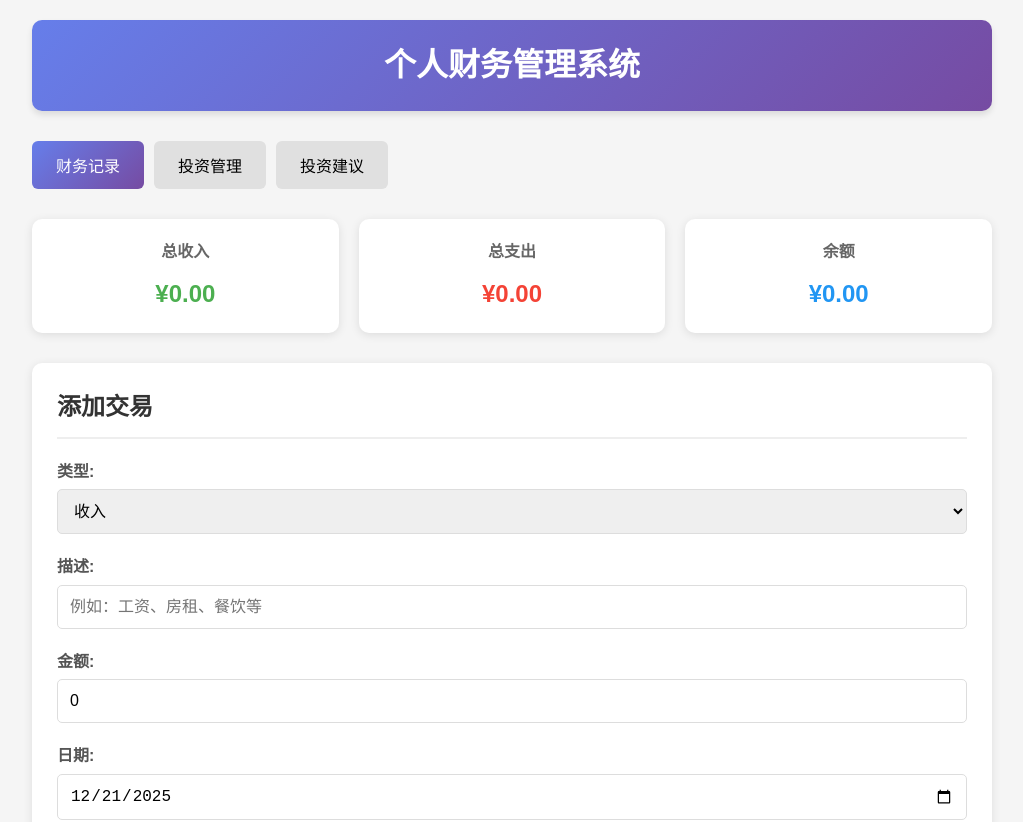
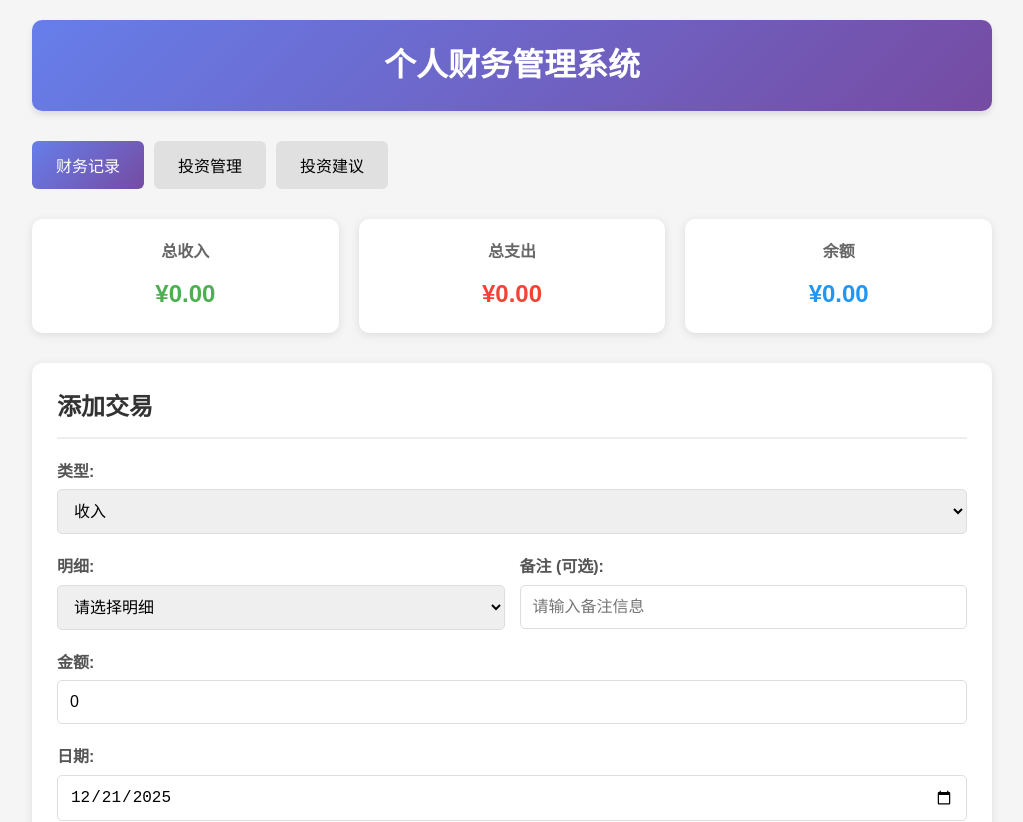
Before and after one commit to hetan697/Financial-Planning, a Vue app: page / in a window 1280 px wide. Shown: the top 822 px of the page, without its empty margins (128-1151 px from the left). Built offline with nearby package versions, Linux system fonts and the light colour scheme.

Commit message:
改进交易记录功能：添加预设选项和备注字段，优化紧急备用金逻辑相关代码

```diff
--- a/src/App.vue
+++ b/src/App.vue
@@ -151,6 +151,7 @@ export default {
       newTransaction: {
         type: 'income',
         description: '',
+        notes: '',
         amount: 0,
         date: new Date().toISOString().substr(0, 10)
       },
@@ -225,8 +226,8 @@ export default {
       this.newTransaction[field] = value;
     },
     addTransaction() {
-      if (!this.newTransaction.description.trim() || this.newTransaction.amount <= 0) {
-        alert('请填写有效的描述和金额');
+      if (!this.newTransaction.description || this.newTransaction.amount <= 0) {
+        alert('请选择有效的明细和金额');
         return;
       }
 
@@ -246,6 +247,7 @@ export default {
           id: Date.now(), // 简单ID生成方式
           type: this.newTransaction.type,
           description: this.newTransaction.description,
+          notes: this.newTransaction.notes,
           amount: parseFloat(this.newTransaction.amount),
           date: this.newTransaction.date
         };
@@ -254,6 +256,7 @@ export default {
 
         // 重置表单
         this.newTransaction.description = '';
+        this.newTransaction.notes = '';
         this.newTransaction.amount = 0;
         this.newTransaction.date = new Date().toISOString().substr(0, 10);
       }
@@ -276,6 +279,7 @@ export default {
       this.newTransaction = {
         type: 'income',
         description: '',
+        notes: '',
         amount: 0,
         date: new Date().toISOString().substr(0, 10)
       };
--- a/src/components/TransactionForm.vue
+++ b/src/components/TransactionForm.vue
@@ -10,15 +10,48 @@
         </select>
       </div>
 
-      <div class="form-group">
-        <label>描述:</label>
-        <input
-          type="text"
-          :value="newTransaction.description"
-          @input="updateTransaction('description', $event.target.value)"
-          placeholder="例如：工资、房租、餐饮等"
-          required
-        >
+      <div class="form-row">
+        <div class="form-group">
+          <label>明细:</label>
+          <select
+            :value="newTransaction.description"
+            @change="updateTransaction('description', $event.target.value)"
+            required
+          >
+            <option value="" disabled selected>请选择明细</option>
+            <optgroup label="收入">
+              <option value="工资">工资</option>
+              <option value="奖金">奖金</option>
+              <option value="投资收益">投资收益</option>
+              <option value="兼职收入">兼职收入</option>
+              <option value="礼金">礼金</option>
+              <option value="其他收入">其他收入</option>
+            </optgroup>
+            <optgroup label="支出">
+              <option value="房租">房租</option>
+              <option value="水电费">水电费</option>
+              <option value="餐饮">餐饮</option>
+              <option value="交通">交通</option>
+              <option value="购物">购物</option>
+              <option value="娱乐">娱乐</option>
+              <option value="医疗">医疗</option>
+              <option value="教育">教育</option>
+              <option value="保险">保险</option>
+              <option value="投资支出">投资支出</option>
+              <option value="其他支出">其他支出</option>
+            </optgroup>
+          </select>
+        </div>
+
+        <div class="form-group">
+          <label>备注 (可选):</label>
+          <input
+            type="text"
+            :value="newTransaction.notes || ''"
+            @input="updateTransaction('notes', $event.target.value)"
+            placeholder="请输入备注信息"
+          >
+        </div>
       </div>
 
       <div class="form-group">
@@ -104,6 +137,12 @@ export default {
   padding-bottom: 10px;
 }
 
+.form-row {
+  display: grid;
+  grid-template-columns: repeat(auto-fit, minmax(200px, 1fr));
+  gap: 15px;
+}
+
 .form-group {
   margin-bottom: 20px;
   display: flex;
@@ -168,4 +207,11 @@ export default {
 .cancel-btn:hover {
   background-color: #5a6268;
 }
+
+/* 响应式设计 */
+@media (max-width: 768px) {
+  .form-row {
+    grid-template-columns: 1fr;
+  }
+}
 </style>
--- a/src/components/TransactionList.vue
+++ b/src/components/TransactionList.vue
@@ -19,6 +19,7 @@
         <div class="transaction-info">
           <h4>{{ transaction.description }}</h4>
           <p>{{ formatDate(transaction.date) }}</p>
+          <p v-if="transaction.notes" class="notes">{{ transaction.notes }}</p>
         </div>
         <div class="transaction-amount">
           ¥{{ transaction.amount.toFixed(2) }}
@@ -145,6 +146,12 @@ export default {
   font-size: 0.9rem;
 }
 
+.transaction-info .notes {
+  color: #555;
+  font-style: italic;
+  margin-top: 3px;
+}
+
 .transaction-amount {
   font-weight: bold;
   margin-right: 15px;
```
Also changed, not shown: 1 other file (tests, documents, lock files or other folders).
